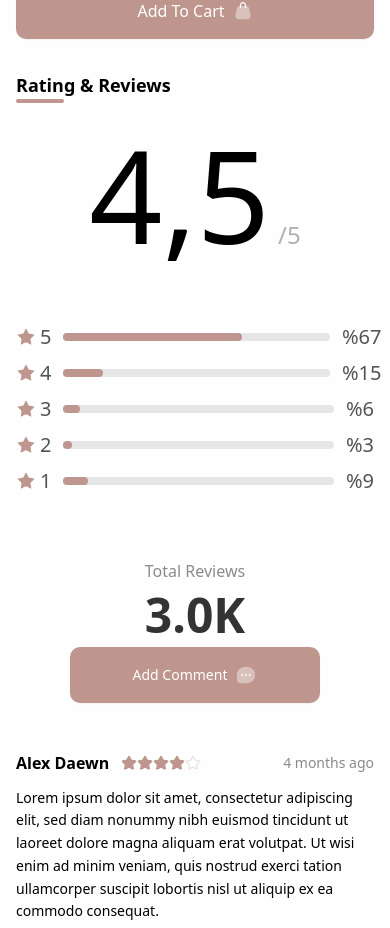
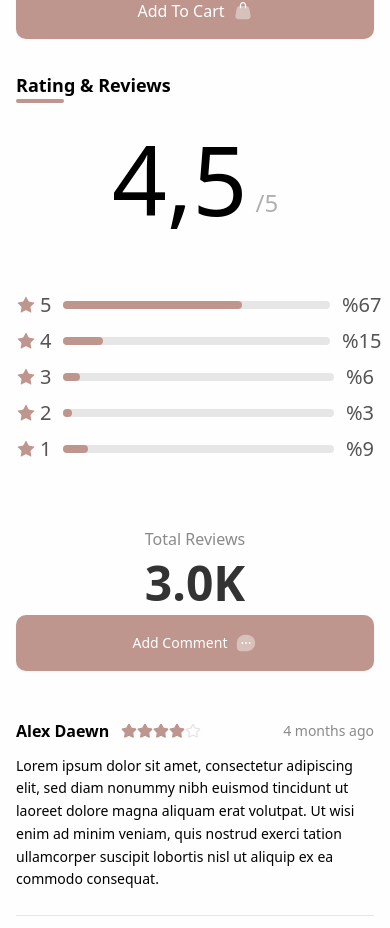
Before and after one commit to Tarek-Salah-Taha/trendline-auth-task, a Next.js app: page / in a window 390 px wide. Shown: the part 1734-2662 px from the top of the page. Built offline with nearby package versions, Linux system fonts and the light colour scheme.

Commit message:
Apply some fine fixes to UI

```diff
--- a/components/rating-reviews.tsx
+++ b/components/rating-reviews.tsx
@@ -56,7 +56,9 @@ export function RatingReviews() {
         <div className="flex flex-col md:flex-row md:items-start gap-12 flex-1">
           {/* Average rating */}
           <div className="flex items-end gap-2 justify-center md:justify-start">
-            <div className="text-9xl font-medium text-black">4,5</div>
+            <div className="md:text-9xl text-8xl font-medium text-black">
+              4,5
+            </div>
             <div className="text-2xl font-medium text-[#B0B0B0] mb-2">/5</div>
           </div>
 
@@ -95,7 +97,7 @@ export function RatingReviews() {
           <div className="md:text-6xl text-5xl font-semibold text-foreground">
             3.0K
           </div>
-          <Button className="w-full min-w-[160px] max-w-[250px] bg-[#be968e] hover:bg-[#a08268] text-white px-4 py-2 rounded-lg h-14 flex items-center justify-center gap-2">
+          <Button className="w-full bg-[#be968e] hover:bg-[#a08268] text-white px-4 py-2 rounded-lg h-14 flex items-center justify-center gap-2">
             Add Comment
             <Image
               src="/comment.svg"
```
